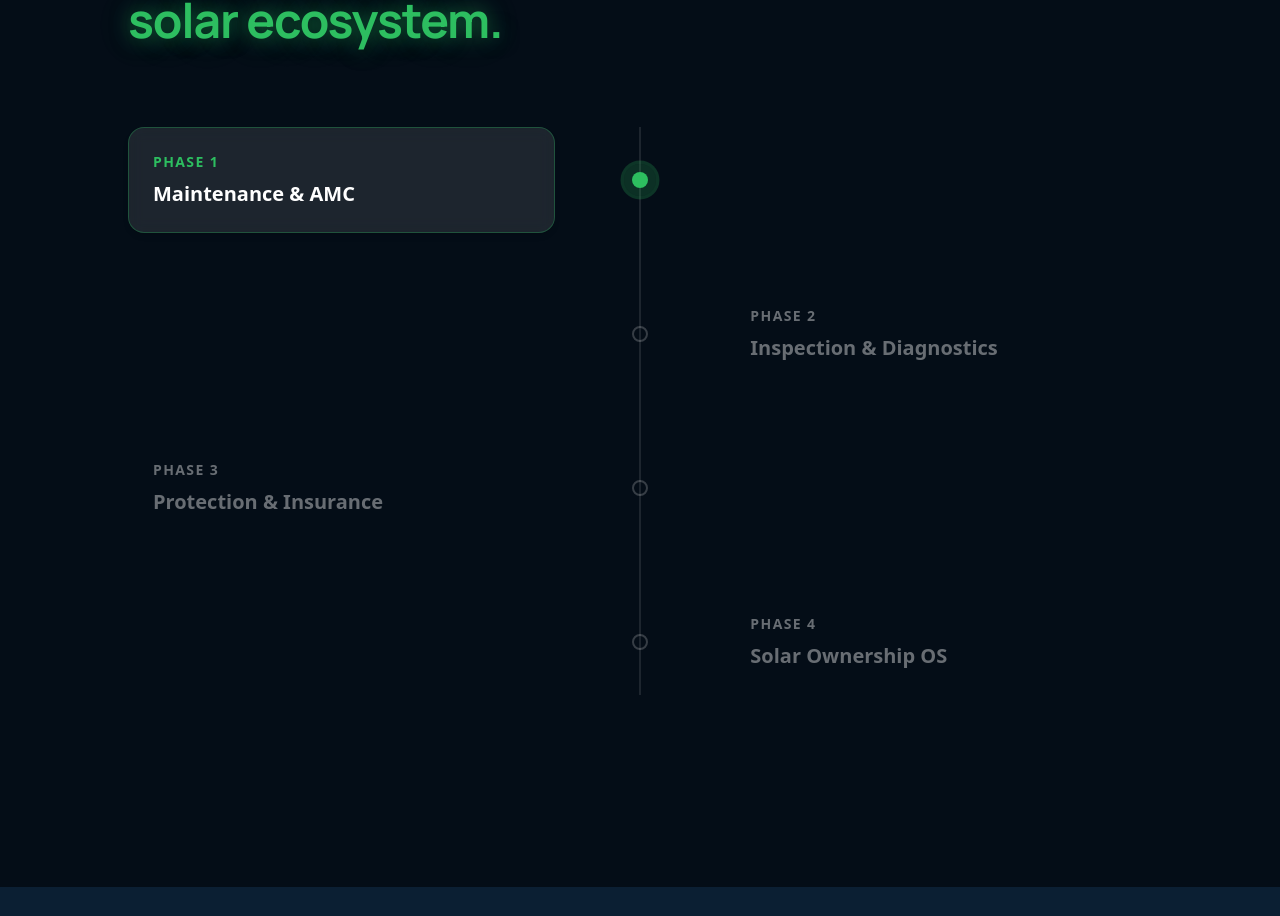
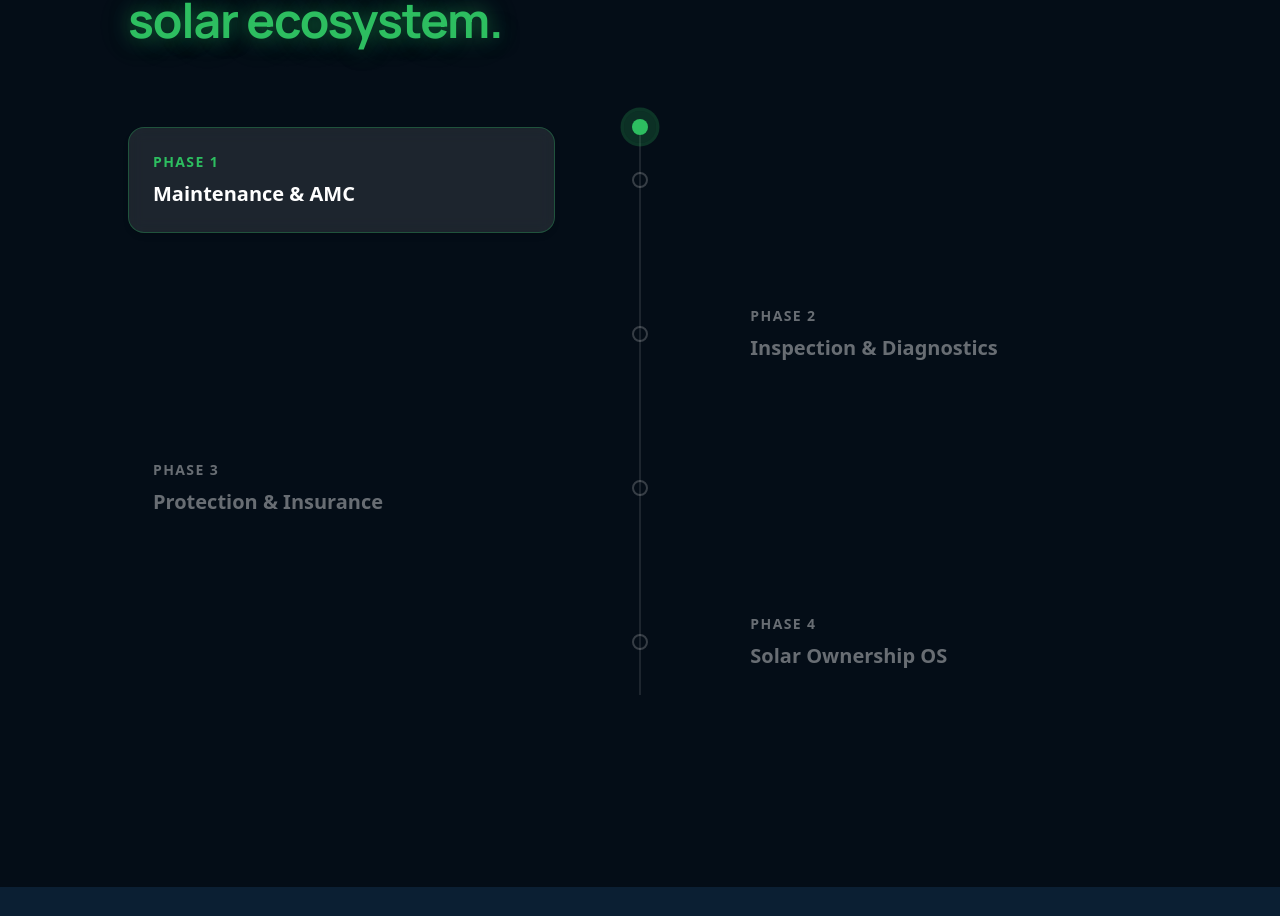
Before and after one commit to Nandannflp/solvire, a Next.js app: page /solvire/ in a window 1280 px wide. Shown: the part 5794-6710 px from the top of the page. Built offline with nearby package versions, Linux system fonts and the light colour scheme.

Commit message:
feat: animate dot down roadmap line and transition to sun yellow

```diff
--- a/src/components/sections/RoadmapSection.tsx
+++ b/src/components/sections/RoadmapSection.tsx
@@ -12,6 +12,8 @@ export function RoadmapSection() {
   });
 
   const lineHeight = useTransform(scrollYProgress, [0, 1], ["0%", "100%"]);
+  const dotColor = useTransform(scrollYProgress, [0, 0.85, 1], ["#2DBE60", "#2DBE60", "#F5C542"]);
+  const pulseColor = useTransform(scrollYProgress, [0, 0.85, 1], ["rgba(45,190,96,0.2)", "rgba(45,190,96,0.2)", "rgba(245,197,66,0.2)"]);
 
   const steps = [
     { year: "Phase 1", title: "Maintenance & AMC", active: true },
@@ -45,6 +47,15 @@ export function RoadmapSection() {
             className="absolute top-0 left-6 md:left-1/2 w-0.5 bg-solar -translate-x-1/2 origin-top"
           />
 
+          {/* Scroll-driven Dot */}
+          <motion.div
+            style={{ top: lineHeight }}
+            className="absolute left-6 md:left-1/2 w-4 h-4 rounded-full -translate-x-1/2 -translate-y-1/2 z-20 flex items-center justify-center"
+          >
+            <motion.div style={{ backgroundColor: dotColor }} className="w-full h-full rounded-full relative z-10" />
+            <motion.div style={{ backgroundColor: pulseColor }} className="absolute size-8 rounded-full badge-pulse pointer-events-none" />
+          </motion.div>
+
           <div className="flex flex-col gap-12">
             {steps.map((step, i) => (
               <motion.div
@@ -59,10 +70,8 @@ export function RoadmapSection() {
               >
                 <div className="hidden md:block w-5/12" />
 
-                {/* Node */}
-                <div className={`absolute left-6 md:left-1/2 size-4 rounded-full -translate-x-1/2 flex items-center justify-center ${step.active ? 'bg-solar' : 'bg-transparent border-2 border-white/20'}`}>
-                  {step.active && <div className="size-8 rounded-full bg-solar/20 badge-pulse absolute" />}
-                </div>
+                {/* Node Waypoint */}
+                <div className="absolute left-6 md:left-1/2 size-4 rounded-full -translate-x-1/2 flex items-center justify-center bg-transparent border-2 border-white/20 z-0" />
 
                 <div className="w-full md:w-5/12 pl-16 md:pl-0">
                   <div className={`p-6 rounded-2xl border ${step.active ? 'bg-white/10 border-solar/30 shadow-md backdrop-blur-sm' : 'bg-transparent border-transparent'}`}>
```
